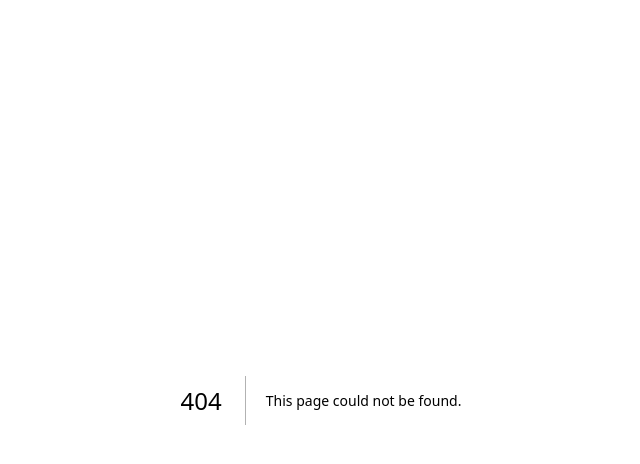
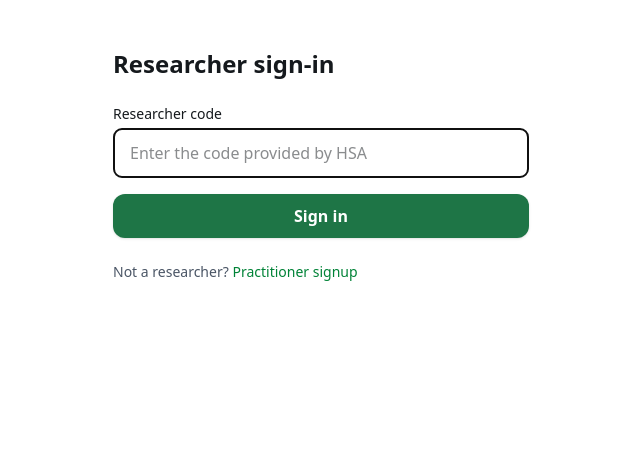
Before and after one commit to Artemisia-Consulting/HSA-patient-data-collection, a Next.js app: page /researcher-signin in a window 1280 px wide. Before the commit this address had no page. Shown: the top 464 px of the page, without its empty margins (319-959 px from the left). Built offline with nearby package versions, Linux system fonts and the light colour scheme.

Commit message:
Add researcher sign-in (code-protected) and sign-out functionality

```diff
--- /dev/null
+++ b/src/app/(practitioner)/researcher-signin/page.tsx
@@ -0,0 +1,77 @@
+'use client'
+
+import { useState } from 'react'
+import { useRouter } from 'next/navigation'
+
+import { Button } from '@/components/ui/Button'
+
+export default function ResearcherSignInPage() {
+  const router = useRouter()
+  const [code, setCode] = useState('')
+  const [error, setError] = useState('')
+  const [loading, setLoading] = useState(false)
+
+  async function handleSubmit(e: React.FormEvent) {
+    e.preventDefault()
+    setError('')
+    setLoading(true)
+
+    try {
+      const res = await fetch('/api/auth/researcher', {
+        method: 'POST',
+        headers: { 'Content-Type': 'application/json' },
+        body: JSON.stringify({ code }),
+        credentials: 'include',
+      })
+
+      if (!res.ok) {
+        const body = await res.json().catch(() => ({}))
+        setError(body.error?.message ?? 'Invalid code')
+        return
+      }
+
+      const data = await res.json()
+      localStorage.setItem('hsa.session', data.sessionToken)
+      router.push('/api/dashboard/summary')
+    } catch {
+      setError('Network error')
+    } finally {
+      setLoading(false)
+    }
+  }
+
+  return (
+    <div className="mx-auto max-w-md px-4 py-12">
+      <h1 className="mb-6 text-2xl font-bold">Researcher sign-in</h1>
+      <form onSubmit={handleSubmit} className="space-y-4">
+        <div>
+          <label htmlFor="code" className="mb-1 block text-sm font-medium">
+            Researcher code
+          </label>
+          <input
+            id="code"
+            type="text"
+            value={code}
+            onChange={(e) => setCode(e.target.value)}
+            className="w-full rounded-lg border border-gray-300 px-4 py-3 text-base"
+            placeholder="Enter the code provided by HSA"
+            required
+            autoFocus
+          />
+        </div>
+        {error && (
+          <p className="rounded-lg bg-red-50 px-4 py-3 text-sm text-red-700">{error}</p>
+        )}
+        <Button type="submit" disabled={loading} className="w-full">
+          {loading ? 'Signing in…' : 'Sign in'}
+        </Button>
+      </form>
+      <p className="mt-6 text-sm text-gray-600">
+        Not a researcher?{' '}
+        <a href="/signup" className="font-medium text-green-700 hover:underline">
+          Practitioner signup
+        </a>
+      </p>
+    </div>
+  )
+}
--- a/src/app/(practitioner)/signup/page.tsx
+++ b/src/app/(practitioner)/signup/page.tsx
@@ -26,6 +26,15 @@ export default function SignupPage() {
         straight to the log form.
       </p>
       <SignupForm />
+      <p className="mt-6 border-t border-neutral-200 pt-4 text-center text-sm text-neutral-600 dark:border-neutral-700 dark:text-neutral-400">
+        Are you a researcher?{' '}
+        <a
+          href="/researcher-signin"
+          className="font-medium text-green-700 hover:underline dark:text-green-400"
+        >
+          Sign in here
+        </a>
+      </p>
     </AppShell>
   )
 }
--- /dev/null
+++ b/src/app/api/auth/researcher/route.ts
@@ -0,0 +1,69 @@
+/**
+ * POST /api/auth/researcher — quick researcher auth via a shared code.
+ *
+ * This is a stopgap: the real researcher auth will be proper SSO or invite
+ * tokens before go-live. For now, the HSA team uses a shared code
+ * (RESEARCHER_CODE env var, default "HSA4Life123") to access the dashboard.
+ *
+ * The endpoint looks up the first practitioner with role=RESEARCHER and
+ * creates a session for them. No new account is created.
+ *
+ * OWNERSHIP: Integration lead (post-merge addition).
+ */
+import { type NextResponse } from 'next/server'
+
+import { prisma } from '@/lib/db'
+import { attachSession, createSession } from '@/lib/server/auth'
+import { ApiException, withRoute } from '@/lib/server/errors'
+import { jsonResponse } from '@/lib/server/http'
+import { toAuthSessionResponse } from '@/lib/server/serialise'
+import { authSessionResponseSchema } from '@/lib/contract'
+
+const RESEARCHER_CODE = process.env.RESEARCHER_CODE ?? 'HSA4Life123'
+
+export const dynamic = 'force-dynamic'
+
+const researcherSignupRequestSchema = {
+  parse: (body: unknown) => {
+    if (typeof body !== 'object' || body === null) {
+      throw new ApiException('VALIDATION_FAILED', 'Invalid request')
+    }
+    const { code } = body as { code?: unknown }
+    if (typeof code !== 'string' || code.length === 0) {
+      throw new ApiException('VALIDATION_FAILED', 'Code is required')
+    }
+    return { code }
+  },
+}
+
+export const POST = withRoute(async (request: Request): Promise<NextResponse> => {
+  const body = await request.json().catch(() => {
+    throw new ApiException('VALIDATION_FAILED', 'Invalid JSON')
+  })
+  const { code } = researcherSignupRequestSchema.parse(body)
+
+  if (code !== RESEARCHER_CODE) {
+    throw new ApiException('FORBIDDEN', 'Invalid researcher code')
+  }
+
+  const researcher = await prisma.practitioner.findFirst({
+    where: { role: 'RESEARCHER' },
+  })
+
+  if (!researcher) {
+    throw new ApiException('NOT_FOUND', 'No researcher account exists')
+  }
+
+  const { token, expiresAt } = await createSession(researcher.id)
+
+  const response = jsonResponse(
+    authSessionResponseSchema,
+    toAuthSessionResponse(researcher, token, expiresAt),
+  )
+
+  return attachSession(response, {
+    practitioner: researcher,
+    issuedToken: token,
+    sessionExpiresAt: expiresAt,
+  })
+})
--- a/src/components/shell/AppShell.tsx
+++ b/src/components/shell/AppShell.tsx
@@ -15,6 +15,7 @@
  * OWNER: Stream 2.
  */
 import Link from 'next/link'
+import { useRouter } from 'next/navigation'
 import { useState, type ReactNode } from 'react'
 
 import { ServiceWorkerRegistrar } from '@/components/shell/ServiceWorkerRegistrar'
@@ -32,7 +33,14 @@ interface AppShellProps {
 }
 
 export function AppShell({ children, showNav = true }: AppShellProps) {
+  const router = useRouter()
   const [navOpen, setNavOpen] = useState(false)
+
+  function handleSignOut() {
+    localStorage.removeItem('hsa.session')
+    document.cookie = 'hsa_session=; path=/; max-age=0'
+    router.push('/signup')
+  }
 
   return (
     <>
@@ -87,6 +95,18 @@ export function AppShell({ children, showNav = true }: AppShellProps) {
                     </Link>
                   </li>
                 ))}
+                <li>
+                  <button
+                    type="button"
+                    onClick={() => {
+                      setNavOpen(false)
+                      handleSignOut()
+                    }}
+                    className="flex w-full min-h-[48px] items-center border-b border-neutral-100 text-[15px] font-medium text-red-700 last:border-b-0 dark:border-neutral-800 dark:text-red-400"
+                  >
+                    Sign out
+                  </button>
+                </li>
               </ul>
             </nav>
           ) : null}
```
